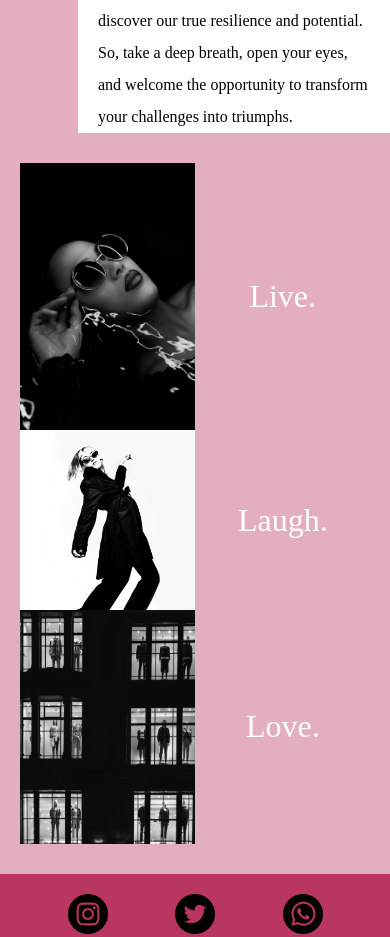
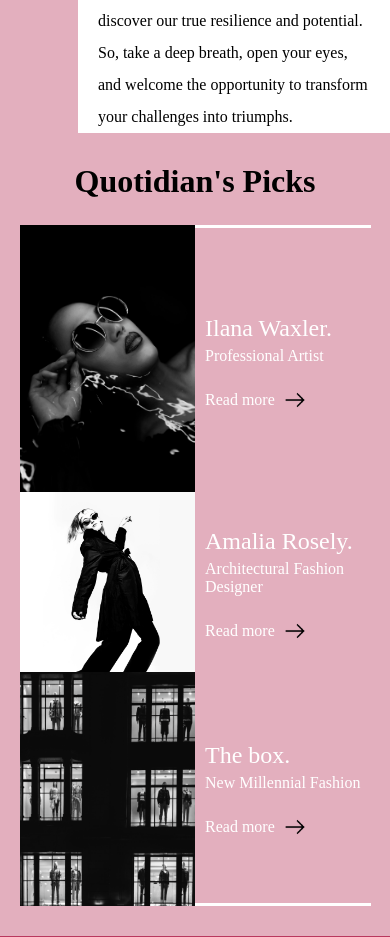
Before and after one commit to TeodorIR/QMB, a plain HTML site: page index.html in a window 390 px wide. Shown: the part 3243-4180 px from the top of the page. Drawn offline with Linux system fonts and the light colour scheme.

Commit message:
finished picks section

```diff
--- a/css/index.css
+++ b/css/index.css
@@ -314,6 +314,13 @@ body {
     justify-content: center;
     background-color: rgba(185, 55, 94, 0.4);
     padding: 30px 0;
+    flex-direction: column;
+  }
+
+  .picks-container h3 {
+    font-size: 2rem;
+    margin: 0;
+    padding: 0 0 25px 0;
   }
 
   .picks-container .picks {
@@ -351,23 +358,60 @@ body {
     display: flex;
     align-items: center;
     justify-content: center;
+    flex-direction: column;
+    border-top: 3px solid #fff;
   }
 
   .picks-container .picks .second-card .second-text {
     display: flex;
     align-items: center;
     justify-content: center;
+    flex-direction: column;
   }
 
   .picks-container .picks .third-card .third-text {
     display: flex;
     align-items: center;
     justify-content: center;
+    flex-direction: column;
+    border-bottom: 3px solid #fff;
   }
 
-  .picks-container .picks p {
+  .picks-container .picks p.head {
     color: #fff;
-    font-size: 2rem;
+    font-size: 1.5rem;
+    margin: 0;
+    padding: 5px 0 0 0;
+    width: 100%;
+    box-sizing: border-box;
+    padding-left: 10px;
+  }
+
+  .picks-container .picks p.job {
+    color: #fff;
+    font-size: 1rem;
+    margin: 0;
+    padding: 5px 0 0 0;
+    width: 100%;
+    box-sizing: border-box;
+    padding-left: 10px;
+  }
+
+  .picks-container .picks p.read {
+    color: #fff;
+    font-size: 1rem;
+    margin: 0;
+    padding: 25px 0 0 0;
+    width: 100%;
+    box-sizing: border-box;
+    padding-left: 10px;
+    display: flex;
+    align-items: center;
+  }
+
+  .picks-container .picks p.read img {
+    width: 20px;
+    padding: 0 0 0 10px;
   }
 
   .logos {
--- a/index.html
+++ b/index.html
@@ -92,24 +92,45 @@
       </div>
     </div>
     <div class="picks-container">
+      <div class="quotidian-picks">
+        <h3>Quotidian's Picks</h3>
+      </div>
       <div class="picks">
         <div class="first-card">
           <div class="first-img">
             <img src="assets/Fashion by Joren Aranas Large.png" alt="" />
           </div>
-          <div class="first-text"><p>Live.</p></div>
+          <div class="first-text">
+            <p class="head">Ilana Waxler.</p>
+            <p class="job">Professional Artist</p>
+            <p class="read">
+              Read more <img src="assets/Right arrow.png" alt="" />
+            </p>
+          </div>
         </div>
         <div class="second-card">
           <div class="second-img">
             <img src="assets/Fashion by Philipp Arlt Large.png" alt="" />
           </div>
-          <div class="second-text"><p>Laugh.</p></div>
+          <div class="second-text">
+            <p class="head">Amalia Rosely.</p>
+            <p class="job">Architectural Fashion Designer</p>
+            <p class="read">
+              Read more <img src="assets/Right arrow.png" alt="" />
+            </p>
+          </div>
         </div>
         <div class="third-card">
           <div class="third-img">
             <img src="assets/Fashion HD Clem Onojeghuo Large.png" alt="" />
           </div>
-          <div class="third-text"><p>Love.</p></div>
+          <div class="third-text">
+            <p class="head">The box.</p>
+            <p class="job">New Millennial Fashion</p>
+            <p class="read">
+              Read more <img src="assets/Right arrow.png" alt="" />
+            </p>
+          </div>
         </div>
       </div>
     </div>
```
Also changed, not shown: assets/Right arrow.png (added).
